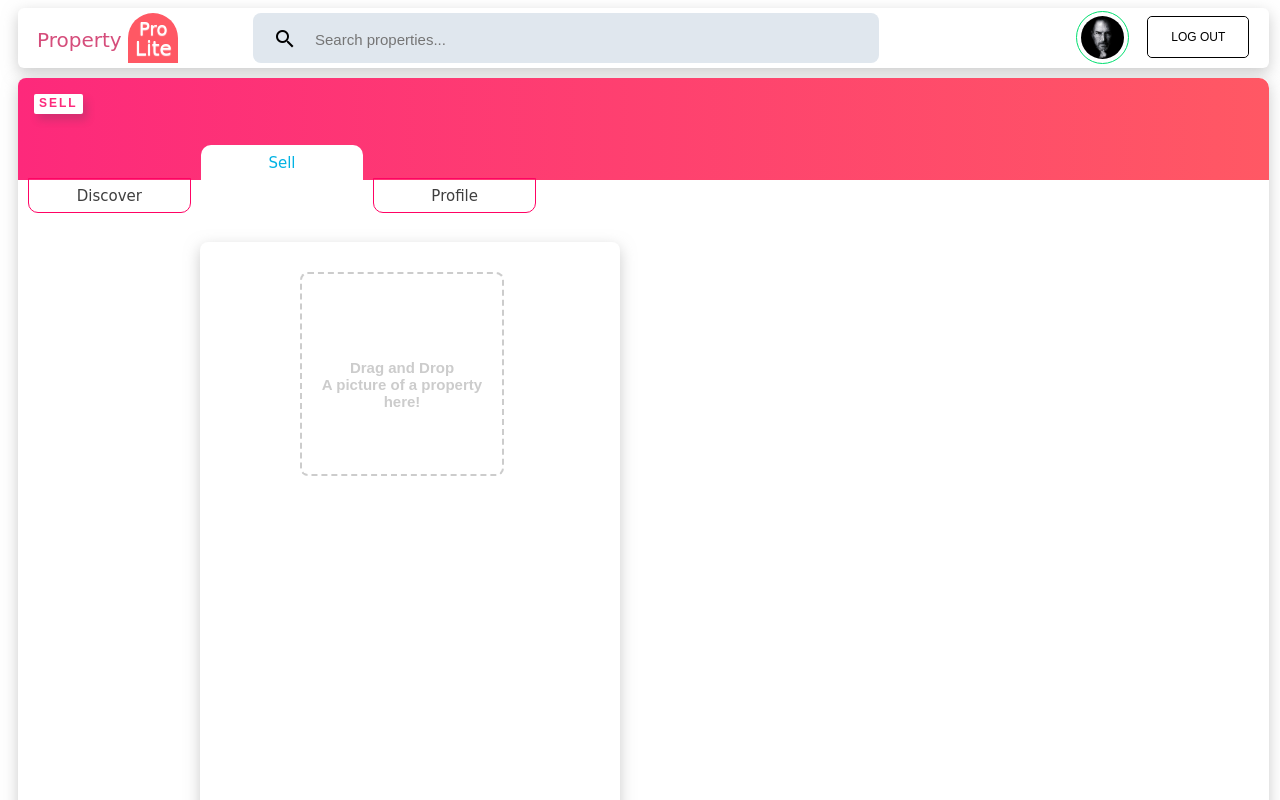
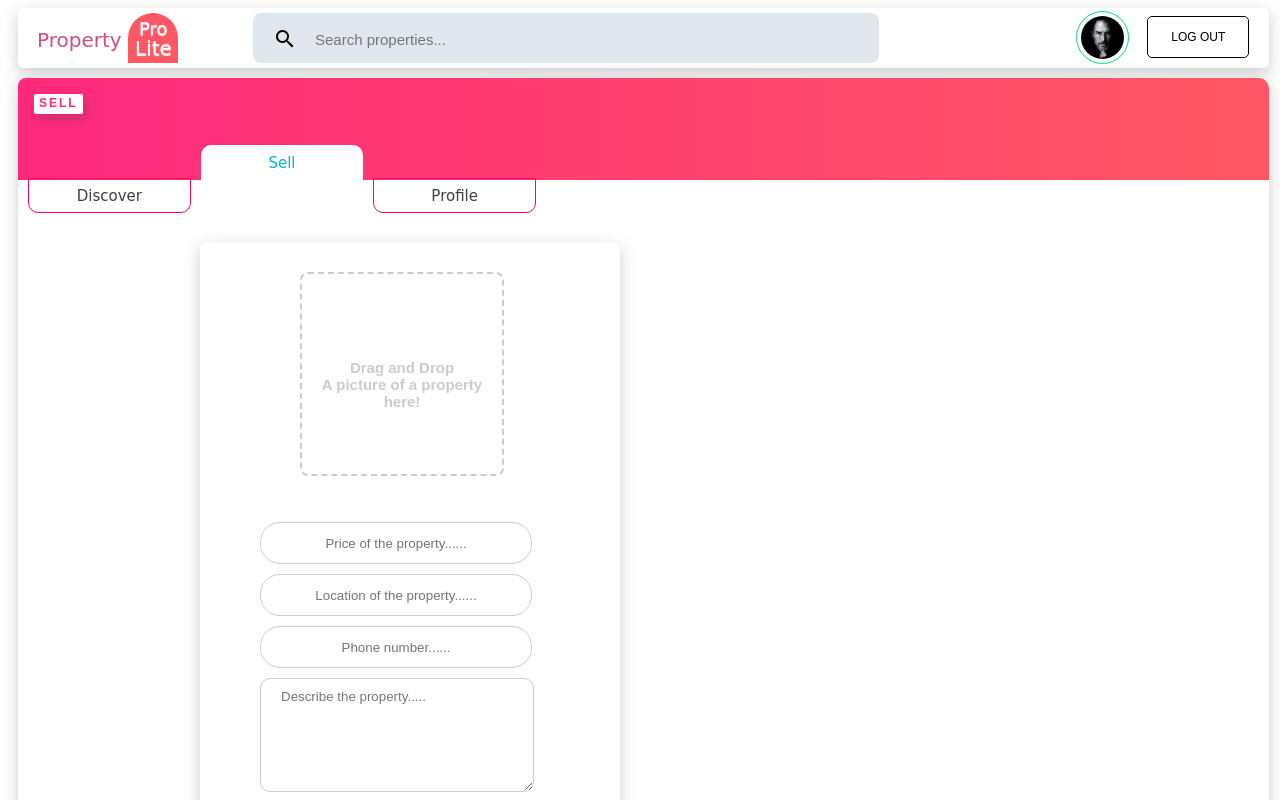
Before and after one commit to amilykassim/PropertyProLite, a plain HTML site: page UI/html/home.html in a window 1280 px wide. Both pictures are taken after a click on the button "Sell". Shown: the top 800 px of the page. Drawn offline with Linux system fonts and the light colour scheme.

Commit message:
Add input fields

```diff
--- a/UI/css/app.css
+++ b/UI/css/app.css
@@ -51,6 +51,11 @@ body {
   width: 250px;
   height: 20px;
   outline: none;
+}
+
+.input-field-container {
+  padding-top: 270px;
+  margin-left: 60px;
 }
 
 .mini-buttons {
@@ -422,3 +427,16 @@ body {
   text-align: center;
   margin-top: 85px;
 }
+
+.text-area {
+  margin-top: 10px;
+  border-radius: 10px;
+  border: 1px solid #ccc;
+  padding-top: 10px;
+  padding-left: 20px;
+  color: #777;
+  font-family: sans-serif;
+  width: 250px;
+  height: 100px;
+  outline: none;
+}
--- a/UI/html/home.html
+++ b/UI/html/home.html
@@ -66,13 +66,20 @@
             </div>
 
             <div id="Sell" class="tabcontent">
-                    <div class="card">
-                        <div class="dropzone" id="dropzone">
-                            <span class="center">Drag and Drop <br>A picture of a property here!</span>
-                        </div>
+                <div class="card">
+                    <div class="dropzone" id="dropzone">
+                        <span class="center">Drag and Drop <br>A picture of a property here!</span>
+                    </div>
+                    <div class="input-field-container">
+                        <input class="input-field" type="text" placeholder="Price of the property......">
+                        <input class="input-field" type="text" placeholder="Location of the property......">
+                        <input class="input-field" type="text" placeholder="Phone number......">
+                        <textarea class="text-area" name="message" id="" cols="30"
+                            rows="10">Describe the property.....</textarea>
 
                     </div>
                 </div>
+            </div>
         </div>
     </div>
 
```
